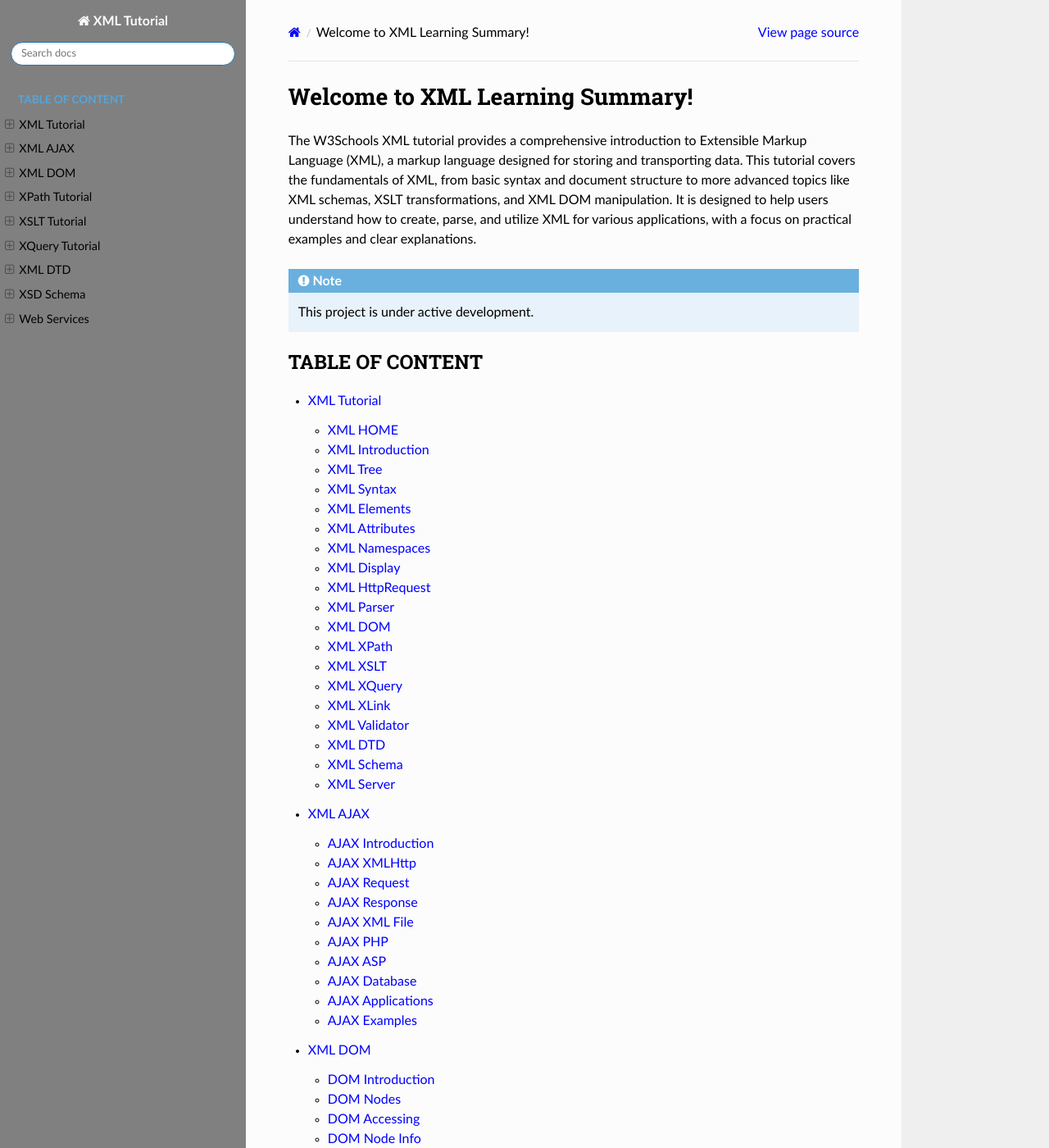
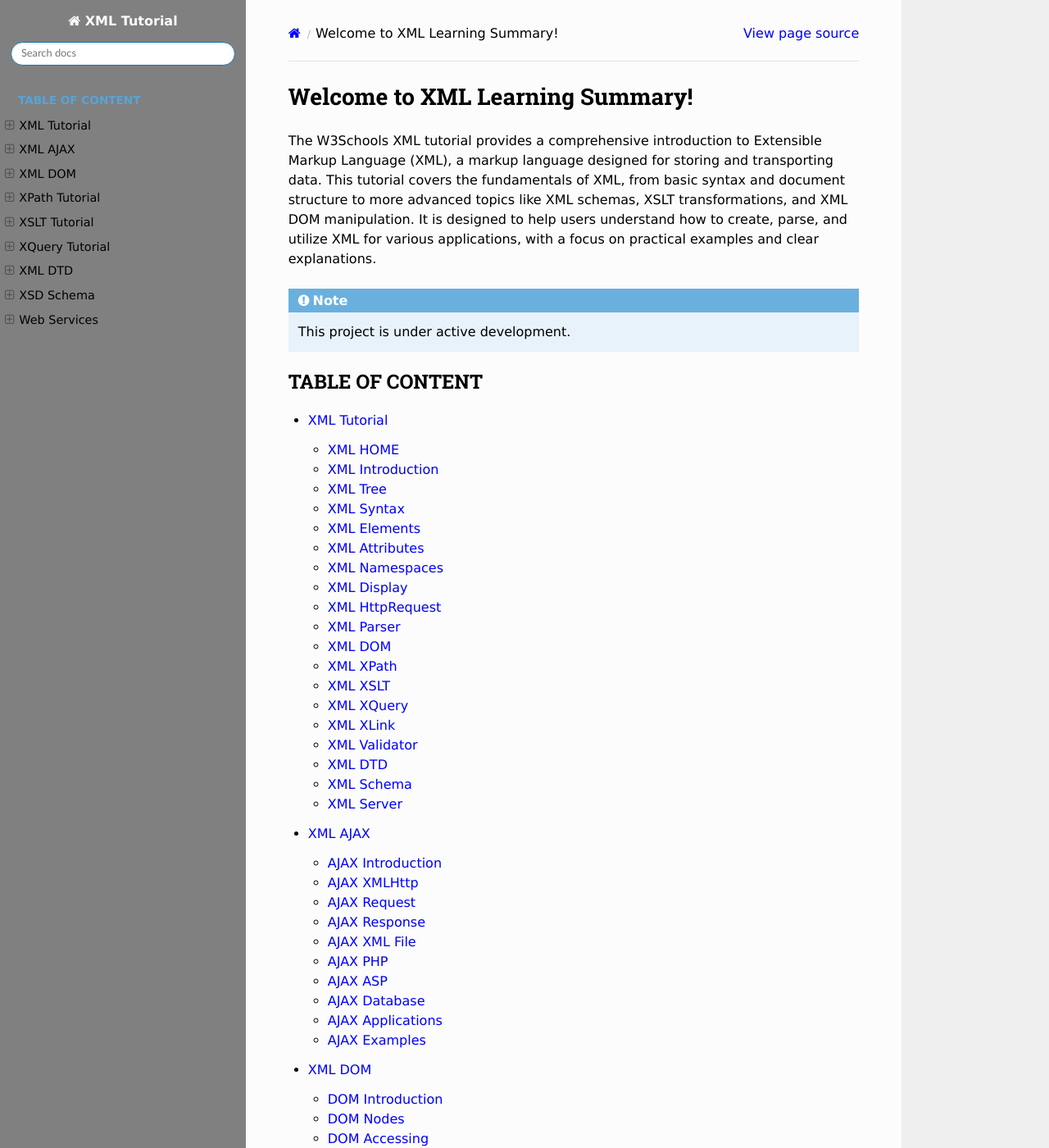
Before and after one commit to tsx-khann/rtd-tutorial, a Sphinx documentation site: the page built from docs/source/index.rst, in a window 1280 px wide and 1400 px high. Shown: the whole window at 82% size. Built offline with Sphinx 7.4.7 and the Read the Docs theme 3.1.0, drawn with Linux system fonts in a browser that asks for light colours; pages that are not in the unit, such as notebooks, are missing from menus.

Commit message:
Update custom.css

```diff
--- a/docs/source/_static/custom.css
+++ b/docs/source/_static/custom.css
@@ -1,8 +1,11 @@
+/* Set the background color and text color for the whole page */
 body {
     background-color: white;
     color: black;
+    font-family: Verdana, sans-serif;
 }
 
+/* Style links: Default blue, turns green on hover */
 a {
     color: blue;
 }
@@ -11,30 +14,36 @@ a:hover {
     color: green;
 }
 
+/* Style the side navigation search bar and side navigation panel */
 .wy-side-nav-search, .wy-nav-side {
     background-color: gray;
 }
 
+/* Force menu links in the vertical navigation to be black */
 .wy-menu-vertical a {
     color: black !important;
 }
 
+/* Change background color of vertical navigation links on hover */
 .wy-menu-vertical a:hover {
     background-color: darkgray;
 }
 
+/* Style the top navigation bar */
 .wy-nav-top {
     background-color: black;
 }
 
+/* Style the top navigation links: Default white, turns dark gray on hover */
 .wy-nav-top a {
-    color: white;
+    color: darkblue;
 }
 
 .wy-nav-top a:hover {
     color: darkgray;
 }
 
+/* Style table headers inside responsive tables */
 .wy-table-responsive th {
     background-color: black;
     color: white;
```
